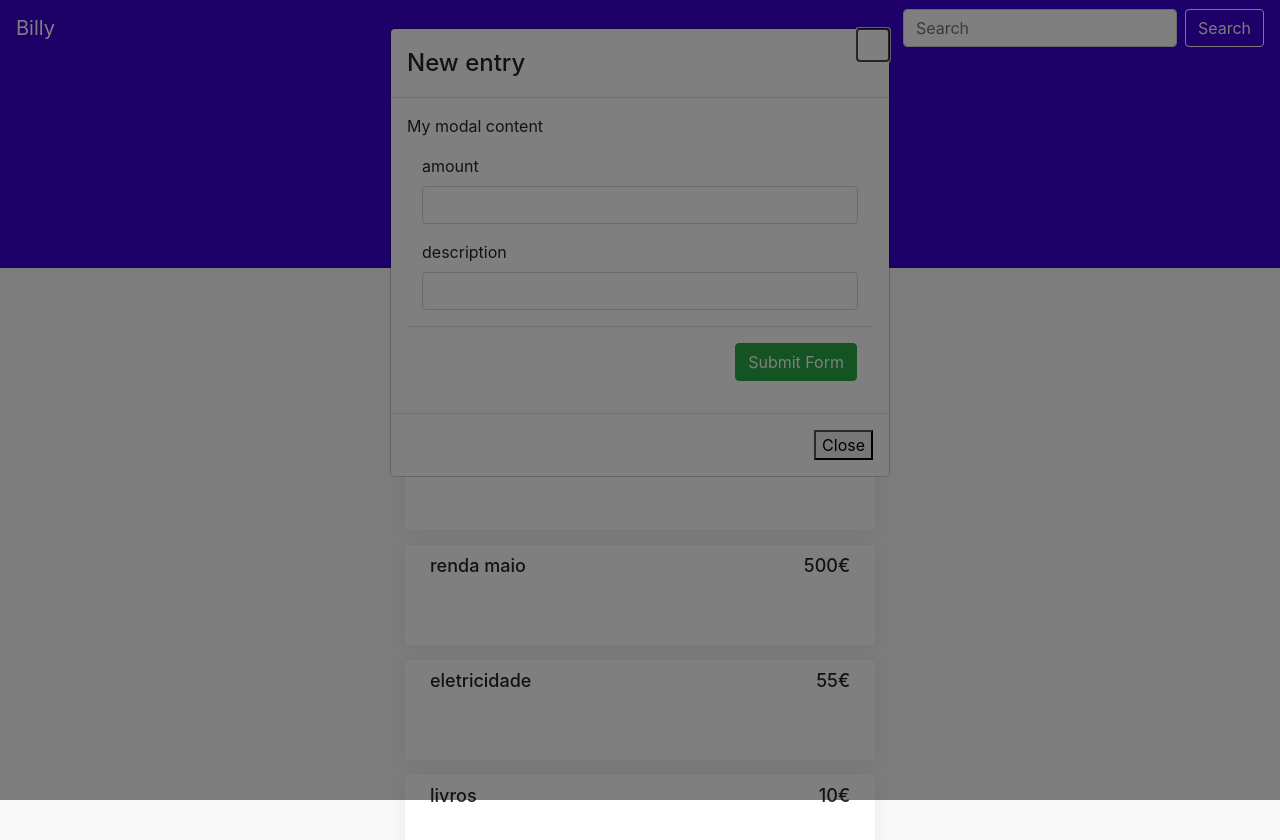
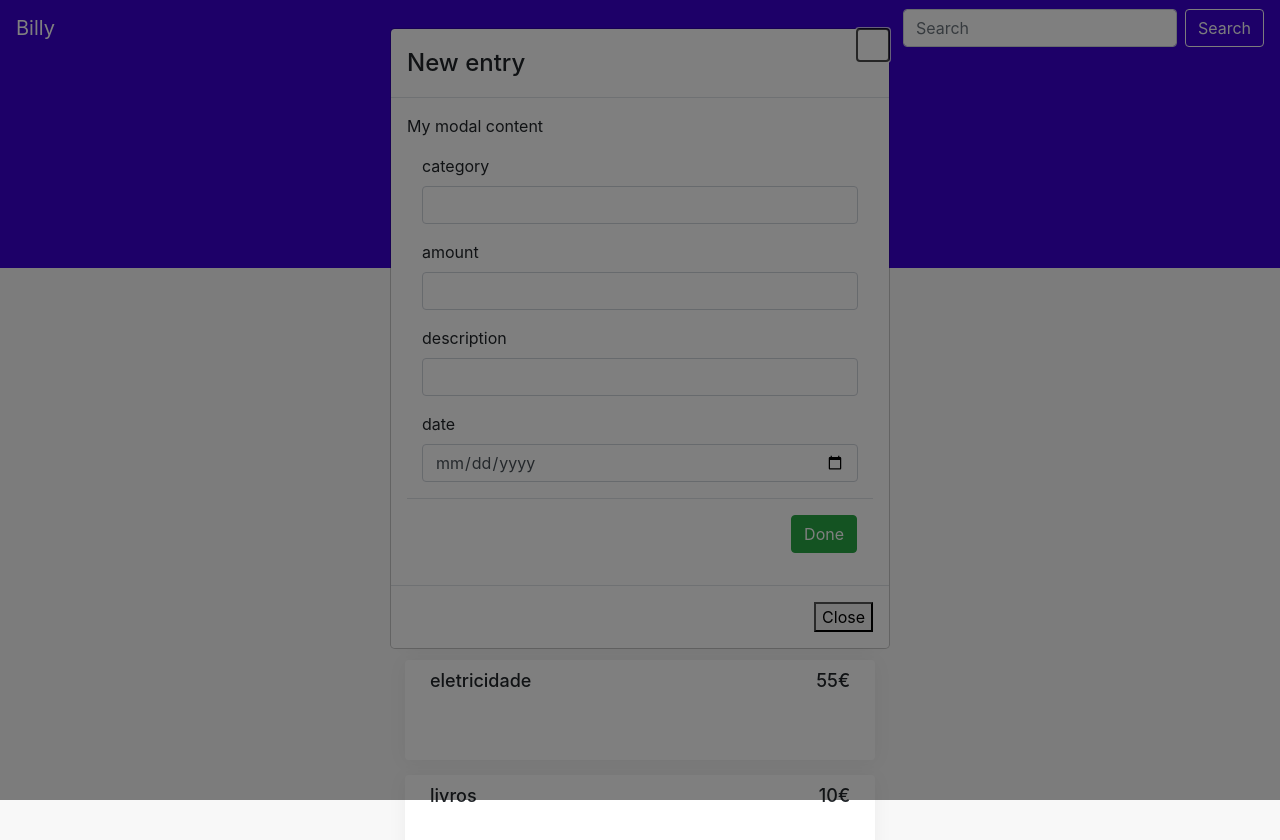
Before and after one commit to anansilva/billy-angular, an Angular app: page / in a window 1280 px wide. Both pictures are taken after a click on the button "Add cost". Shown: the top 840 px of the page. Built offline with nearby package versions, Linux system fonts and the light colour scheme.

Commit message:
Validate amount (required)

```diff
--- a/src/app/entry-form/entry-form.component.html
+++ b/src/app/entry-form/entry-form.component.html
@@ -1,22 +1,29 @@
-<form [formGroup]="myForm" (ngSubmit)="submitForm()">
+<form [formGroup]="entryForm" (ngSubmit)="submitForm()">
     <div class="modal-boy">
       <div class="container">
         <div class="form-group">
+          <label for="category">category</label>
+          <input type="text" class="form-control">
+        </div>
+        <div class="form-group ">
           <label for="amount">amount</label>
-          <input type="number"
-            class="form-control"
-            formControlName="amount" />
+          <input type="number" class="form-control"
+          formControlName="amount" required>
+          <div class="error" *ngIf="!validateAmount()" >This field is required.</div>
         </div>
         <div class="form-group">
           <label for="description">description</label>
-          <input type="text" class="form-control">
+          <input type="text" class="form-control" required>
+        </div>
+        <div class="form-group">
+          <label for="date">date</label>
+          <input type="date" class="form-control" required>
         </div>
       </div>
     </div>
     <div class="modal-footer">
-      <button class="btn btn-success"
-        [disabled]="!myForm.valid">
-        Submit Form
+      <button class="btn btn-success">
+        Done
       </button>
     </div>
   </form>
--- a/src/app/entry-form/entry-form.component.ts
+++ b/src/app/entry-form/entry-form.component.ts
@@ -4,11 +4,15 @@ import { NgbActiveModal } from '@ng-bootstrap/ng-bootstrap';
 
 @Component({
   selector: 'entry-form',
-  templateUrl: './entry-form.component.html'
+  templateUrl: './entry-form.component.html',
+  styles: [`
+    .error {color: red; font-size: 12px;}
+  `]
 })
 export class EntryFormComponent {
   @Input()id: number;
-  myForm: FormGroup;
+  entryForm: FormGroup;
+
   constructor(
    public activeModal: NgbActiveModal,
    private formBuilder: FormBuilder
@@ -16,12 +20,18 @@ export class EntryFormComponent {
     this.createForm();
   }
   private createForm() {
-    this.myForm = this.formBuilder.group({
-      amount: '',
-      description: ''
+    this.entryForm = this.formBuilder.group({
+      amount: ['', Validators.required],
+      description: ['', Validators.required],
+      date: [],
+      category: '',
     });
   }
+  public validateAmount() {
+    return this.entryForm.controls.amount.valid || this.entryForm.controls.amount.untouched;
+  }
+
   private submitForm() {
-    this.activeModal.close(this.myForm.value);
+    this.activeModal.close(this.entryForm.value);
   }
 }
```
